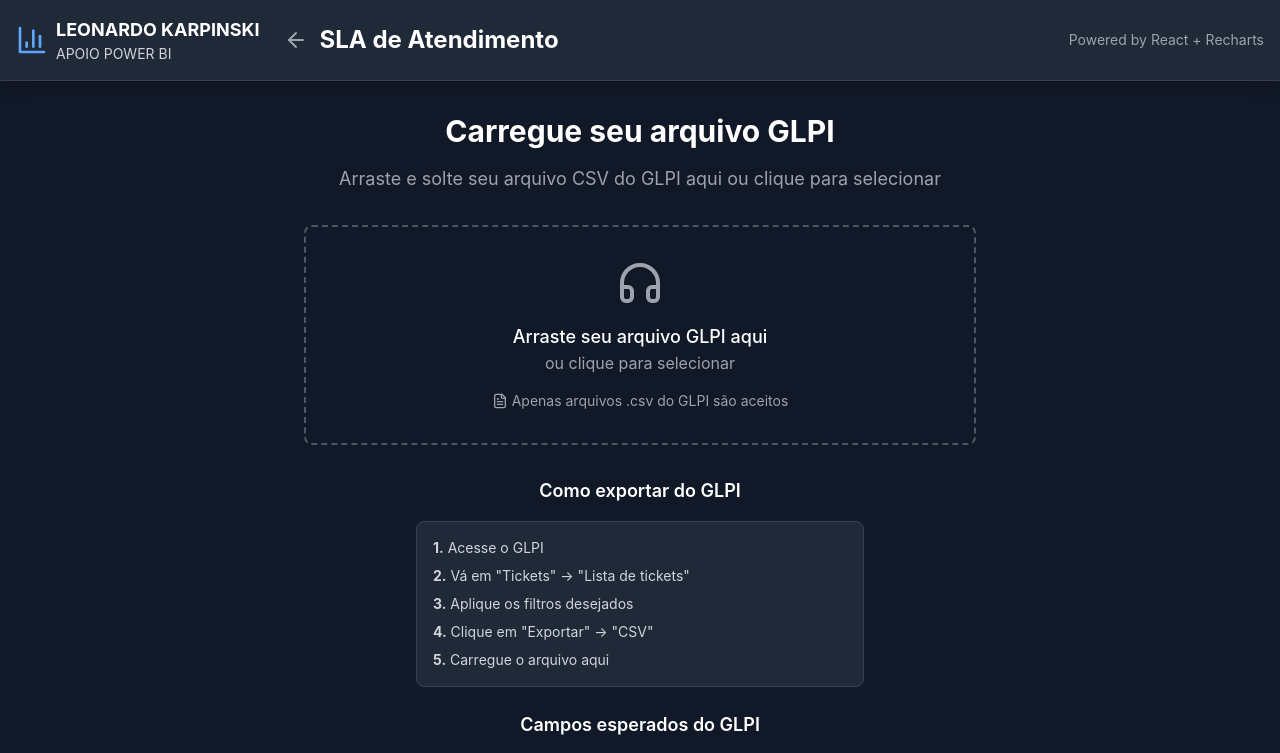
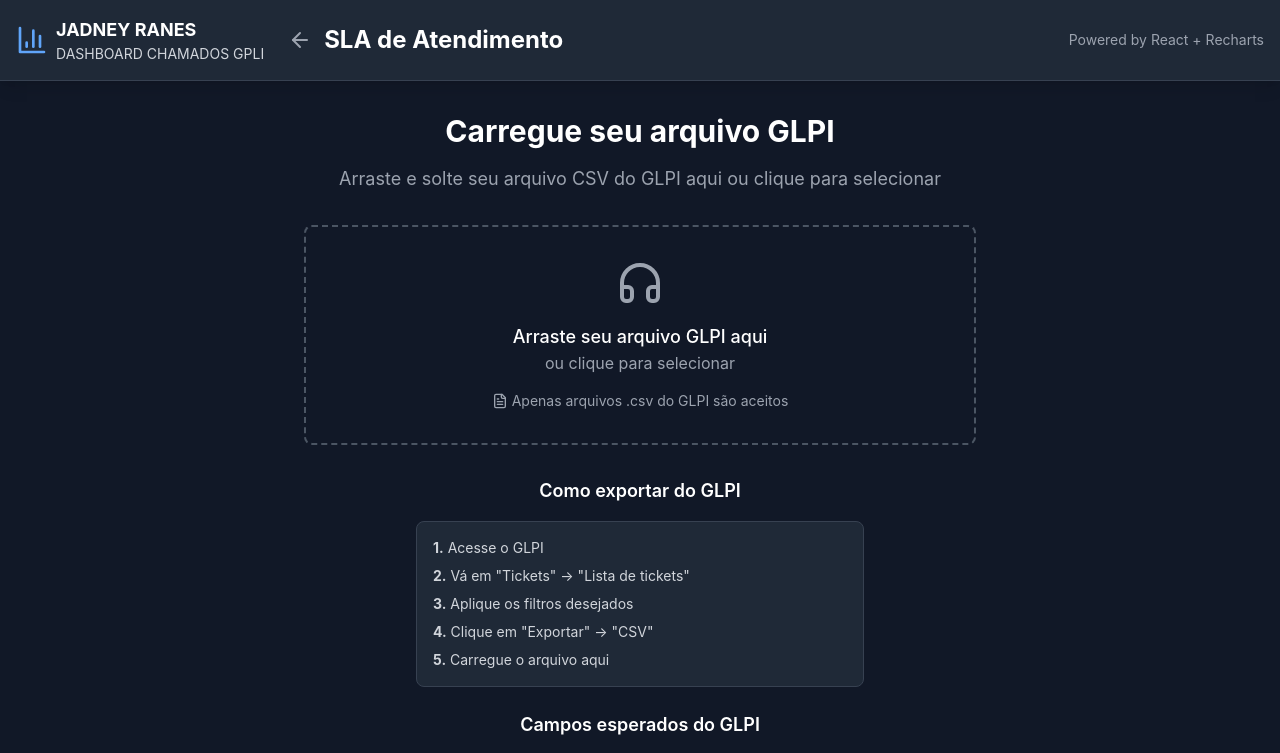
Before and after one commit to 84159331/dashboard-glpi, a React (Vite) app: page / in a window 1280 px wide. Shown: the top 753 px of the page. Built offline with nearby package versions, Linux system fonts and the light colour scheme.

Commit message:
Atualização

```diff
--- a/src/components/Header.jsx
+++ b/src/components/Header.jsx
@@ -11,8 +11,8 @@ const Header = () => {
               <div className="flex items-center space-x-2">
                 <BarChart3 className="h-8 w-8 text-blue-400" />
                 <div className="text-left">
-                  <h2 className="text-lg font-bold text-white">LEONARDO KARPINSKI</h2>
-                  <p className="text-sm text-gray-300">APOIO POWER BI</p>
+                  <h2 className="text-lg font-bold text-white">JADNEY RANES</h2>
+                  <p className="text-sm text-gray-300">DASHBOARD CHAMADOS GPLI</p>
                 </div>
               </div>
             </div>
```
